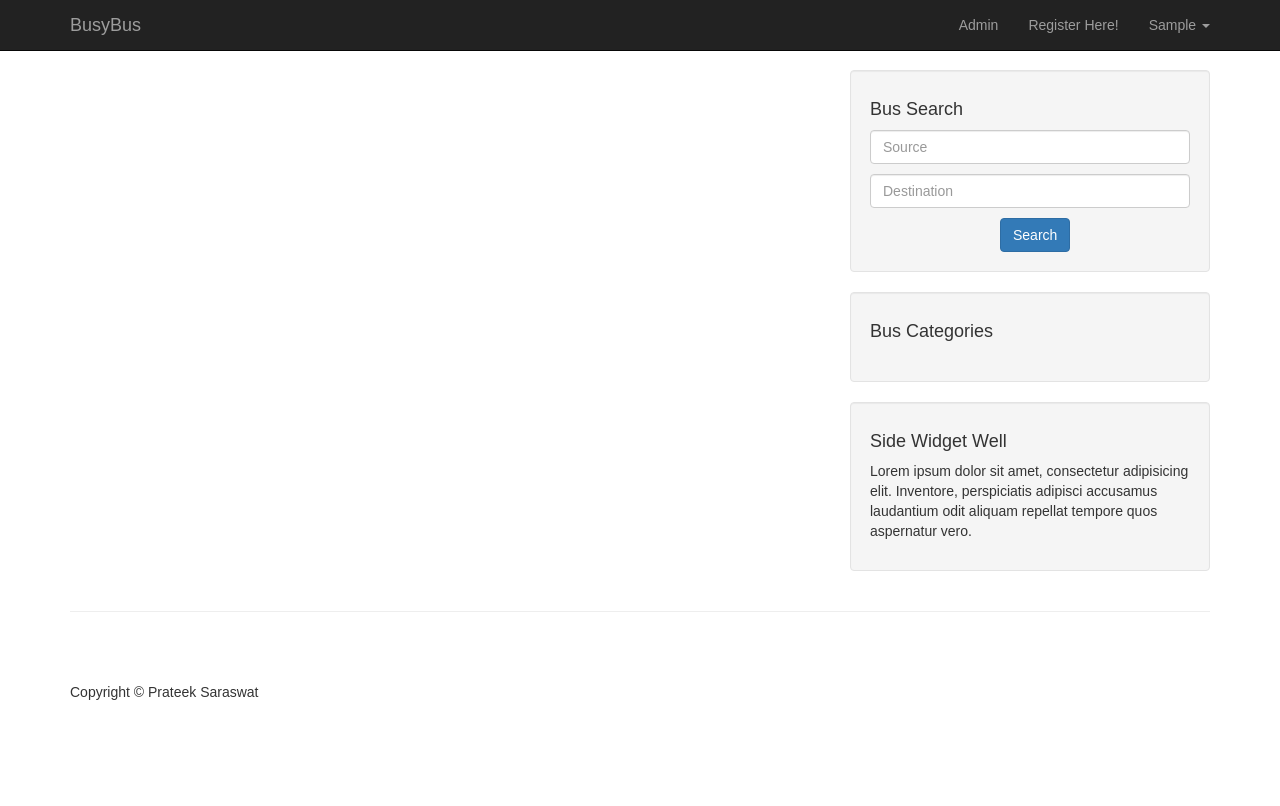
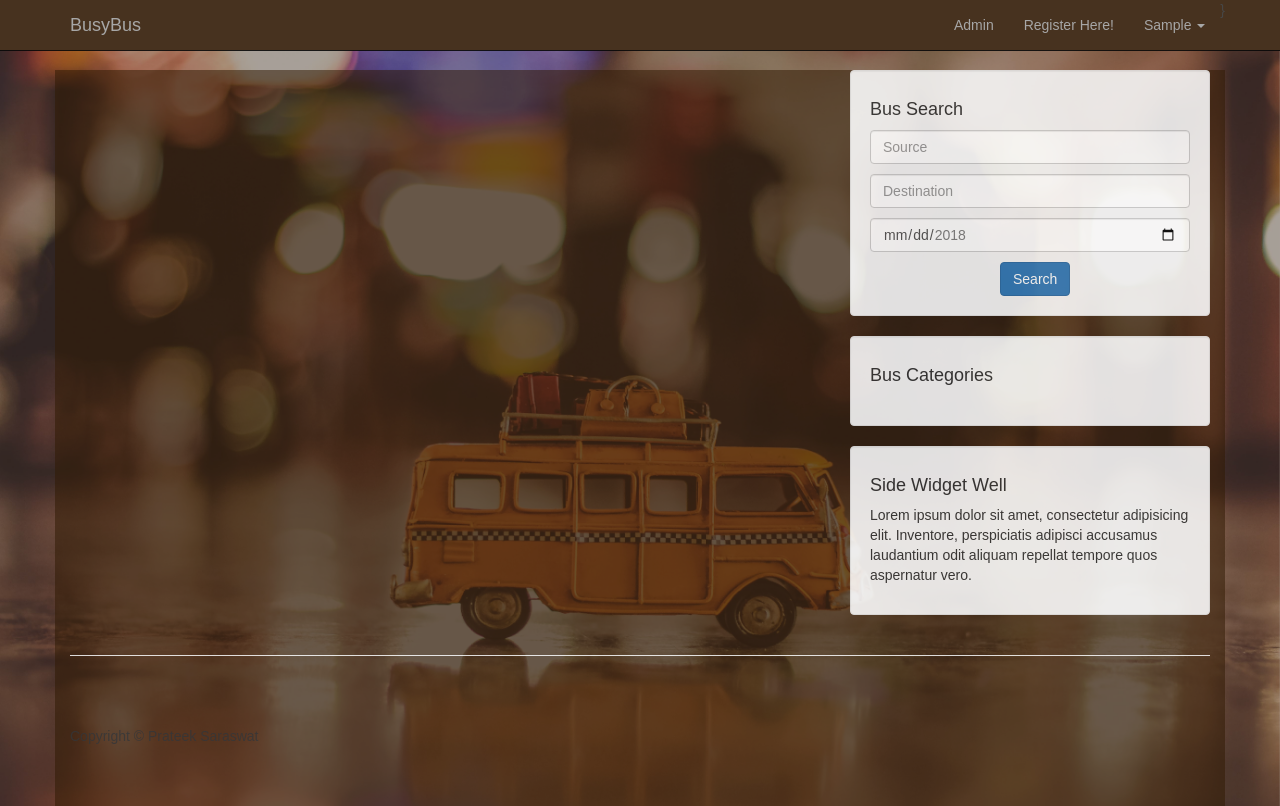
Before and after one commit to saraswatprateek/Online-Bus-Booking-System, a PHP site: page /index.php in a window 1280 px wide. Before the commit the page ends 700 px from the top, so only its background shows below. Run offline with PHP 8.4, Linux system fonts and the light colour scheme; the visitor is signed in with stand-in values (Sample User, id 1); data that the repository does not hold is empty.

Commit message:
Add files via upload

```diff
--- a/includes/footer.php
+++ b/includes/footer.php
@@ -17,7 +17,7 @@
 
     <!-- Bootstrap Core JavaScript -->
     <script src="js/bootstrap.min.js"></script>
-
+</div>
 </body>
 
 </html>
--- a/includes/header.php
+++ b/includes/header.php
@@ -99,3 +99,6 @@ body {font-family: Arial;}
 </head>
 
 <body>
+    <img style="position: fixed; width: 100%;height: 100%; margin-top: -20px; " src="new.jpg">
+    <div style="position: fixed; width: 100%;height: 100%; margin-top: -20px; background-color: rgba(51, 27, 6, 0.4);"></div>
+    <div style="opacity: 0.9;">
--- a/includes/navigation.php
+++ b/includes/navigation.php
@@ -1,5 +1,5 @@
 <?php include"db.php" ?>
-    <nav class="navbar navbar-inverse navbar-fixed-top" role="navigation">
+    <nav class="navbar navbar-inverse navbar-fixed-top" style=" background-color: rgb(51, 27, 6);" role="navigation">
         <div class="container">
             <!-- Brand and toggle get grouped for better mobile display -->
             <div class="navbar-header">
@@ -29,12 +29,14 @@
                 <ul class="nav navbar-nav navbar-right">
 
                     <?php
+                    if(isset($_SESSION['s_username'])) {
                         if ($_SESSION['s_role']=='admin') {
                             ?>
                             <li>
                                 <a href="admin/index.php"><i class="fa fa-fw fa-desktop"></i>Admin</a>
                             </li>
-                    <?php } ?>
+                    }
+                    <?php } } ?>
 
                     <li>
                         <a href="registration.php"><i class="fa fa-fw fa-desktop"></i>Register Here!</a>
--- a/includes/sidebar.php
+++ b/includes/sidebar.php
@@ -8,6 +8,9 @@
 
                             <input name="source" type="text" class="form-control" placeholder="Source">
                             <input name="destination" type="text" class="form-control" placeholder="Destination" style="margin-top: 10px;">
+
+
+                            <input type="date" style="margin-top: 10px;" min=<?php echo date('Y-m-d');?> max=<?php echo date('Y-m-d', strtotime(date('Y-m-d'). ' + 29 days'));?> name="date" class="form-control" id="date" placeholder="dd/mm/yyyy" >
 
                             <button class="btn btn-primary" name="submit" style="margin-left: 130px; margin-top: 10px;">Search</button>
 
--- a/index.php
+++ b/index.php
@@ -5,7 +5,7 @@
     <?php include "includes/navigation.php"; ?>
 
     <!-- Page Content -->
-    <div class="container">
+    <div class="container" style="background: rgba(51, 27, 6,0.6);">
 
         <div class="row">
 
@@ -47,10 +47,10 @@
                         $post_id = $row['post_id'];
                         ?>
 
-                        <h1 class="page-header">
-                        Page Heading
-                        <small>Secondary Text</small>
-                        </h1>
+                        <!-- <h1 class="page-header">
+                        Company's Name
+                        <small>Company's Name</small>
+                        </h1> -->
 
                         <!-- First Blog Post -->
 
@@ -70,7 +70,9 @@
                         <!-- <a class="btn btn-primary" href="bus_info.php?bus_id=<?php echo $post_id; ?>">Read More <span class="glyphicon glyphicon-chevron-right"></span></a> -->
 
                         <hr>
+                        <br><br>
                     <?php } ?>
+
 
             </div>
 
@@ -81,6 +83,7 @@
         <!-- /.row -->
 
         <hr>
+
 
         <ul class="pager">
             <?php
@@ -97,4 +100,5 @@
             ?>
         </ul>
 
+
 <?php include "includes/footer.php"; ?>
--- a/profile.php
+++ b/profile.php
@@ -7,7 +7,7 @@
     <!-- Page Content -->
     <!-- <div class="container jumbotron" style="width: 45%; border-radius: 15px"> -->
 
-    <div class="container" style="width: 50%;">
+    <div class="container" style="width: 50%; background-color: rgba(51, 27, 6,0.9)">
 
         <h2 style="margin-left: 40%;">Profile</h2>
         <?php $image = $_SESSION['s_image'] ; ?>
```
Also changed, not shown: new.jpg (added), 2 other files.
